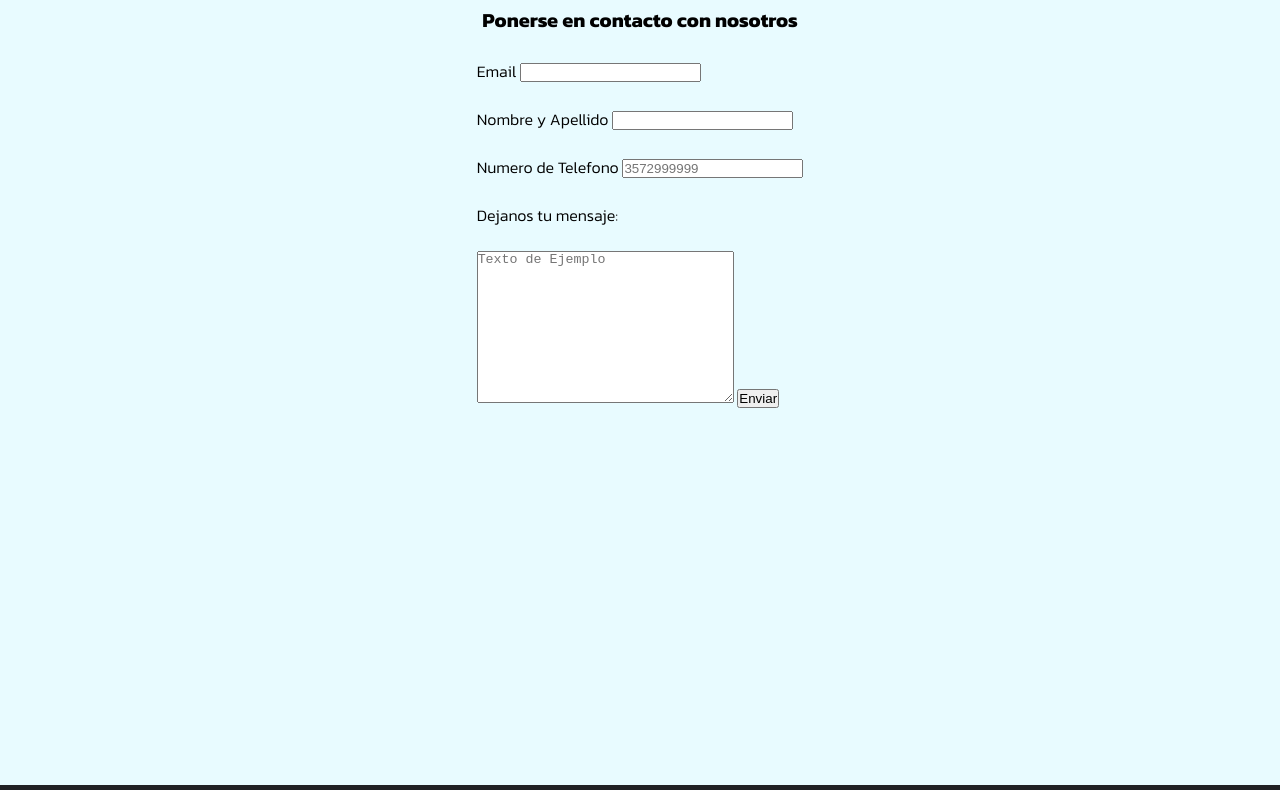
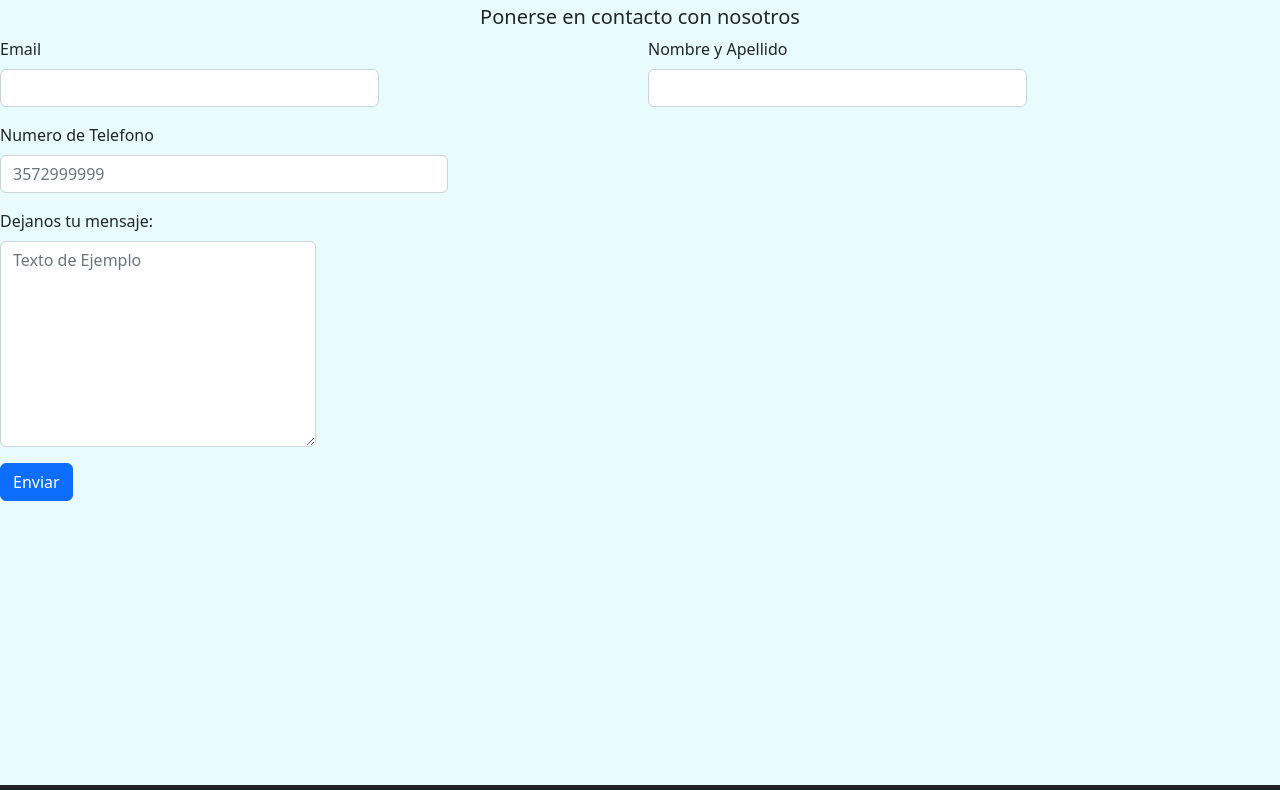
Before and after one commit to maycogutierrez/carpinteriavictoria, a plain HTML site: page pages/contacto.html in a window 1280 px wide. Shown: the part 85-875 px from the top of the page. Drawn offline with nearby package versions, Linux system fonts and the light colour scheme.

Commit message:
Modificaciones web contactos y aluminio

```diff
--- a/css/style.css
+++ b/css/style.css
@@ -41,7 +41,20 @@ li{
     height: 350px;
 }
 
+.tamañot{
+    width: 35% !important;
+}
 
+.tamañob{
+    width: 50% !important;
+}
+.tamañoe{
+    width: 60% !important;
+}
+
+.card-img-top3{
+
+}
 
 
 
--- a/pages/contacto.html
+++ b/pages/contacto.html
@@ -12,6 +12,7 @@
     <script src="https://kit.fontawesome.com/617559ce87.js" crossorigin="anonymous"></script>
     <link href="https://fonts.googleapis.com/css2?family=Kanit:ital,wght@0,100;0,300;0,600;0,700;1,500&display=swap"
         rel="stylesheet">
+    <link rel="stylesheet" href="../css/boostrap/bootstrap.min.css">
     <title>Carpinteria Victoria-Inicio</title>
 </head>
 
@@ -39,7 +40,7 @@
     <main class="cuerpo">
         <!-- CUERPO DE LA PAGINA -->
         <h2 class="cuerpo__titulom">Ponerse en contacto con nosotros</h2>
-    <div class="cuerpo__div">
+        <!--     <div class="cuerpo__div">
         <form class="">
             <div class="cuerpo__formulario">
                 <label for="inputEmail4" class="form-label">Email</label>
@@ -60,8 +61,30 @@
                 <textarea name="box-text" id="box-text" cols="30" rows="10" placeholder="Texto de Ejemplo"></textarea>
                 <button type="submit" class="btn btn-primary">Enviar</button>
             </div>
+        </form> -->
+        <form class="row g-3">
+            <div class="col-md-6">
+                <label for="inputEmail4" class="form-label">Email</label>
+                <input type="email" class="form-control tamañoe" id="inputEmail4">
+            </div>
+            <div class="col-md-6">
+                <label for="campo-nombre" class="form-label">Nombre y Apellido</label>
+                <input type="text" class="form-control tamañoe" id="inputPassword4">
+            </div>
+            <div class="col-12">
+                <label for="inputTelefono" class="form-label">Numero de Telefono</label>
+                <input type="tel" class="tamañot form-control" id="telefono" placeholder="3572999999">
+            </div>
+            <div class="col-md-6">
+                <label for="inputState" class="form-label">Dejanos tu mensaje:</label>
+<!--                 <input type="text" class="form-control" id="inputCity"> -->
+                <textarea name="box-text" id="" cols="20" rows="8" class="form-control tamañob" placeholder="Texto de Ejemplo"></textarea>
+            </div>
+            </div>
+            <div class="col-12">
+                <button type="submit" class="btn btn-primary">Enviar</button>
+            </div>
         </form>
-    </div>
     </main>
 
     <footer class="pie">
@@ -75,6 +98,7 @@
                 class="pie__enlace"><i class="icono fa-brands fa-facebook"></i></i></a>
         </div>
     </footer>
+    <script src="./js/bootstrap.bundle.min.js"></script>
 </body>
 
 </html>
```
Also changed, not shown: pages/aluminio.html (+47 -2 lines), pages/nosotros.html (+2 -0 lines), img/Google_Maps_Logo_2020.png (added), img/Google_Maps_Logo_2020.svg.webp (added).
